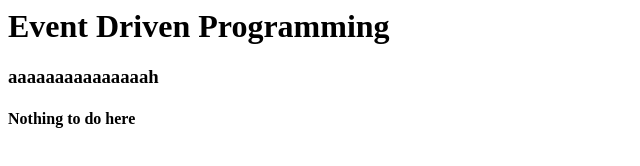
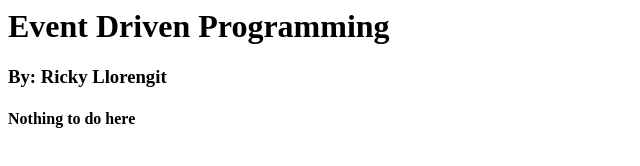
Before and after one commit to rickylloren21/edriven2020, a plain HTML site: page index.html in a window 1280 px wide. Shown: the full height of the page, 0-640 px from the left. Drawn offline with Linux system fonts and the light colour scheme.

Commit message:
Initialize repo

```diff
--- a/index.html
+++ b/index.html
@@ -6,7 +6,7 @@
 </head>
 <body>
     <h1>Event Driven Programming</h1>
-    <h3>aaaaaaaaaaaaaaah</h3>
+    <h3>By: Ricky Llorengit</h3>
     <h4>Nothing to do here</h4>
 </body>
 </html>
```
